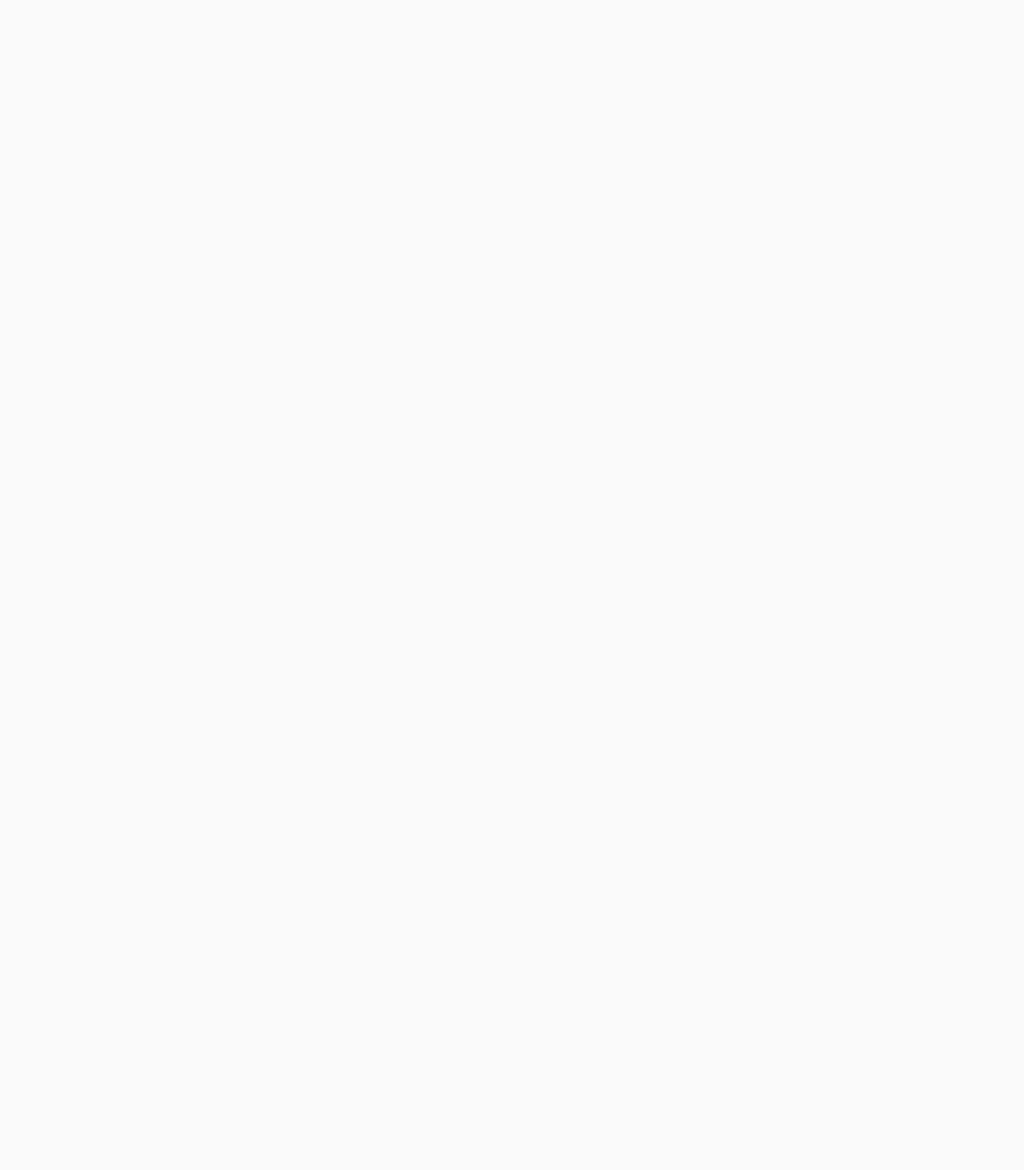
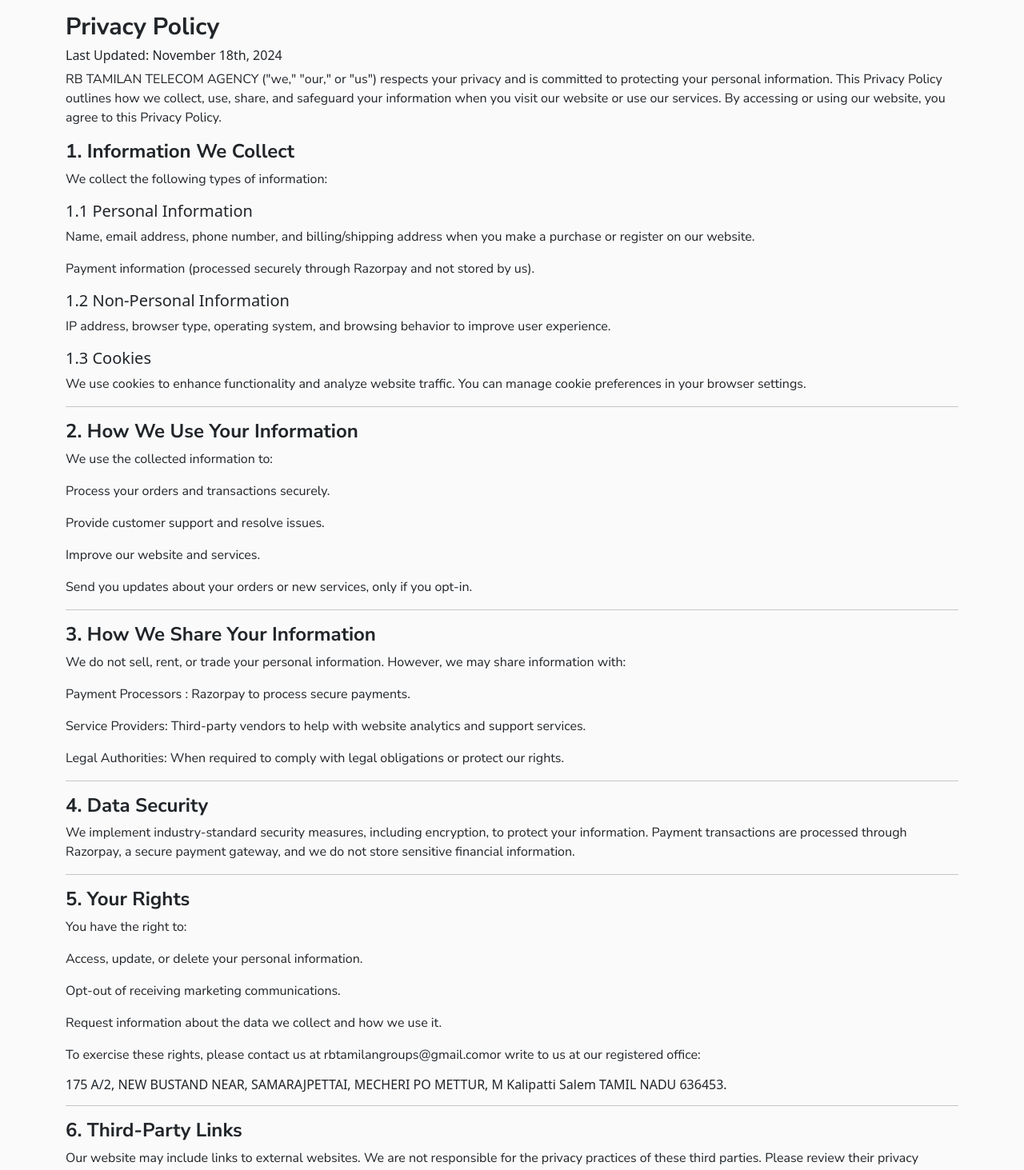
Before and after one commit to vino121095/reecharge, a React (Create React App) app: page /privacy-policy in a window 1280 px wide. Before the commit this address had no page. Shown: the top 1463 px of the page at 80% size. Before the commit the page ends 800 px from the top, so only its background shows below. Built offline with nearby package versions, Linux system fonts and the light colour scheme.

Commit message:
changes 21-01-2025

```diff
--- a/src/App.js
+++ b/src/App.js
@@ -12,6 +12,8 @@ import OperatorList from './components/Admin Panel/OperatorList';
 import PlanDetail from './components/PlanDetail';
 import AddEmployees from './components/Admin Panel/AddEmployees';
 import PaidList from './components/Admin Panel/PaidList';
+import ContactUs from './ContactUs';
+import PrivacyPolicy from './PrivacyPolicy';
 
 function App() {
   return (
@@ -24,6 +26,8 @@ function App() {
             <Route path="/about" element={<About />} />
             <Route path="/plandetail" element={<PlanDetail />} />
             <Route path="/" element={<Home />} />
+            <Route path="/contact" element={<ContactUs />} />
+            <Route path="/privacy-policy" element={<PrivacyPolicy />} />
             {/* <Route path="/signup" element={<SignUp />} /> */}
 
             {/* Backend */}
--- /dev/null
+++ b/src/ContactUs.js
@@ -0,0 +1,89 @@
+import 'bootstrap/dist/css/bootstrap.min.css';
+import React, { useState } from 'react';
+
+const Home = () => {
+    const [formData, setFormData] = useState({
+        name: '',
+        mobileNumber: '',
+        message: '',
+    });
+
+    const handleChange = (e) => {
+        const { id, value } = e.target;
+        setFormData({ ...formData, [id]: value });
+    };
+
+    const handleSubmit = (e) => {
+        e.preventDefault();
+        localStorage.setItem('contactFormData', JSON.stringify(formData));
+        alert('Send Successfully');
+        setFormData({ name: '', mobileNumber: '', message: '' }); // Reset form fields
+    };
+
+    return (
+        <div className="container">
+            <div className="row justify-content-center align-items-center vh-100">
+                <div className="col-md-5">
+                    <div className="card" id="signcard">
+                        <div className="card-header text-center">
+                            <h4>Contact Us</h4>
+                        </div>
+                        <div className="card-body">
+                            <form onSubmit={handleSubmit}>
+                                <div className="form-group">
+                                    <p>Email: <a href="mailto:rbtamilangroups@gmail.com">rbtamilangroups@gmail.com</a></p>
+                                    <p>Phone: <a href="tel:9514262823" className="ms-1">9514262823</a></p>
+                                    <p>Address: RT Gold Finance, Natraj complex, Mecheri Mettur taluka Salem District -636453</p>
+                                </div>
+
+                                <div className="form-group mt-4">
+                                    <label htmlFor="name">Name</label>
+                                    <input
+                                        type="text"
+                                        className="form-control mt-2"
+                                        id="name"
+                                        placeholder="Enter Your Name"
+                                        value={formData.name}
+                                        onChange={handleChange}
+                                        required
+                                    />
+                                </div>
+
+                                <div className="form-group mt-4">
+                                    <label htmlFor="mobileNumber">Mobile Number</label>
+                                    <input
+                                        type="tel"
+                                        className="form-control mt-2"
+                                        id="mobileNumber"
+                                        placeholder="Enter mobile number"
+                                        value={formData.mobileNumber}
+                                        onChange={handleChange}
+                                        required
+                                        maxLength={10}
+                                        pattern="\d{10}"
+                                    />
+                                </div>
+
+                                <div className="form-group mt-4">
+                                    <label htmlFor="message">Message</label><br />
+                                    <textarea
+                                        className="form-control mt-2"
+                                        id="message"
+                                        placeholder="Message"
+                                        value={formData.message}
+                                        onChange={handleChange}
+                                        required
+                                    />
+                                </div>
+
+                                <button type="submit" className="btn btn-primary btn-block mt-4 w-100">Submit</button>
+                            </form>
+                        </div>
+                    </div>
+                </div>
+            </div>
+        </div>
+    );
+};
+
+export default Home;
--- /dev/null
+++ b/src/PrivacyPolicy.js
@@ -0,0 +1,50 @@
+import 'bootstrap/dist/css/bootstrap.min.css';
+
+const Home = () => {
+    return (
+        <div className="container mt-3">
+            <h2>Privacy Policy</h2>
+            <h6>Last Updated: November 18th, 2024</h6>
+            <p>RB TAMILAN TELECOM AGENCY ("we," "our," or "us") respects your privacy and is committed to protecting your personal information. This Privacy Policy outlines how we collect, use, share, and safeguard your information when you visit our website or use our services. By accessing or using our website, you agree to this Privacy Policy.</p>
+            <h4>1. Information We Collect</h4>
+            <p>We collect the following types of information:</p>
+            <h5>1.1 Personal Information</h5>
+            <p>Name, email address, phone number, and billing/shipping address when you make a purchase or register on our website.</p>
+            <p>Payment information (processed securely through Razorpay and not stored by us).</p>
+            <h5>1.2 Non-Personal Information</h5>
+            <p>IP address, browser type, operating system, and browsing behavior to improve user experience.</p>
+            <h5>1.3 Cookies</h5>
+            <p>We use cookies to enhance functionality and analyze website traffic. You can manage cookie preferences in your browser settings.</p><hr></hr>
+            <h4>2. How We Use Your Information</h4>
+            <p>We use the collected information to:</p>
+            <p>Process your orders and transactions securely.</p>
+            <p>Provide customer support and resolve issues.</p>
+            <p>Improve our website and services.</p>
+            <p>Send you updates about your orders or new services, only if you opt-in.</p><hr></hr>
+            <h4>3. How We Share Your Information</h4>
+            <p>We do not sell, rent, or trade your personal information. However, we may share information with:</p>
+            <p>Payment Processors : Razorpay to process secure payments.</p>
+            <p>Service Providers: Third-party vendors to help with website analytics and support services.</p>
+            <p>Legal Authorities: When required to comply with legal obligations or protect our rights.</p><hr></hr>
+            <h4>4. Data Security</h4>
+            <p>We implement industry-standard security measures, including encryption, to protect your information. Payment transactions are processed through Razorpay, a secure payment gateway, and we do not store sensitive financial information.</p><hr></hr>
+            <h4>5. Your Rights</h4>
+            <p>You have the right to:</p>
+            <p>Access, update, or delete your personal information.</p>
+            <p>Opt-out of receiving marketing communications.</p>
+            <p>Request information about the data we collect and how we use it.</p>
+            <p>To exercise these rights, please contact us at rbtamilangroups@gmail.comor write to us at our registered office:</p>
+            <h6>175 A/2, NEW BUSTAND NEAR, SAMARAJPETTAI, MECHERI PO METTUR, M Kalipatti Salem TAMIL NADU 636453.</h6><hr></hr>
+            <h4>6. Third-Party Links</h4>
+            <p>Our website may include links to external websites. We are not responsible for the privacy practices of these third parties. Please review their privacy policies before sharing any information.</p><hr></hr>
+            <h4>7. Changes to This Privacy Policy</h4>
+            <p>We reserve the right to update this Privacy Policy at any time. Changes will be effective immediately upon posting on this page. Please review this page regularly for updates.</p><hr></hr>
+            <h4>8. Contact Us</h4>
+            <p>For any questions or concerns regarding this Privacy Policy, please contact us at:</p>
+            <h6>Email: rbtamilangroups@gmail.com</h6>
+            <h6>Phone: 9514262823</h6>
+        </div>
+    );
+}
+
+export default Home;
--- a/src/components/About.js
+++ b/src/components/About.js
@@ -165,6 +165,7 @@ const About = () => {
             ) : (
                 <p>No plans available for this category.</p>
             )}
+            <p style={{textAlign: "center"}}><a href="/contact" >Contact Us</a></p>
         </div>
     );
 };
--- a/src/components/Home.js
+++ b/src/components/Home.js
@@ -157,16 +157,18 @@ const Home = () => {
                                 </div>
 
                                 {/* Terms and Conditions */}
-                                <div className="form-check mt-4">
+                                <div className="d-flex align-items-center mt-3" >
                                     <input
                                         type="checkbox"
                                         className="form-check-input"
                                         id="terms"
                                         checked={agreedToTerms}
                                         onChange={() => setAgreedToTerms(!agreedToTerms)}
+                                        style={{border: "1px solid #9f9f9f"}}
                                     />
                                     <label className="form-check-label" htmlFor="terms" required>
-                                        I agree to the <a href="https://merchant.razorpay.com/policy/PMdxchTtQAyFBU/terms" >Terms and Conditions</a> and <a href="https://merchant.razorpay.com/policy/PMdxchTtQAyFBU/refund" >Privacy Policy</a>.
+                                        I agree to the <a href="https://merchant.razorpay.com/policy/PMdxchTtQAyFBU/terms" >Terms and Conditions</a> , <a href="/privacy-policy" >Privacy Policy</a> and <a href="https://merchant.razorpay.com/policy/PMdxchTtQAyFBU/refund" >Cancellation and Refund Policy
+                                        </a>.
                                     </label>
                                 </div>
 
@@ -178,6 +180,7 @@ const Home = () => {
                         </div> */}
                         <div className="card-footer text-center">
                             <p>Not you? <a href="#" onClick={handleLogout}>Log Out</a></p>
+                            <p><a href="/contact" >Contact Us</a></p>
                         </div>
                     </div>
                 </div>
--- a/src/components/PlanDetail.js
+++ b/src/components/PlanDetail.js
@@ -127,6 +127,7 @@ const PlanDetail = () => {
           >
             Pay Now
           </button>
+          <p style={{textAlign: "center"}}><a href="/contact" >Contact Us</a></p>
         </div>
       </div>
     </div>
```
Also changed, not shown: server.js (+6 -1 lines).
